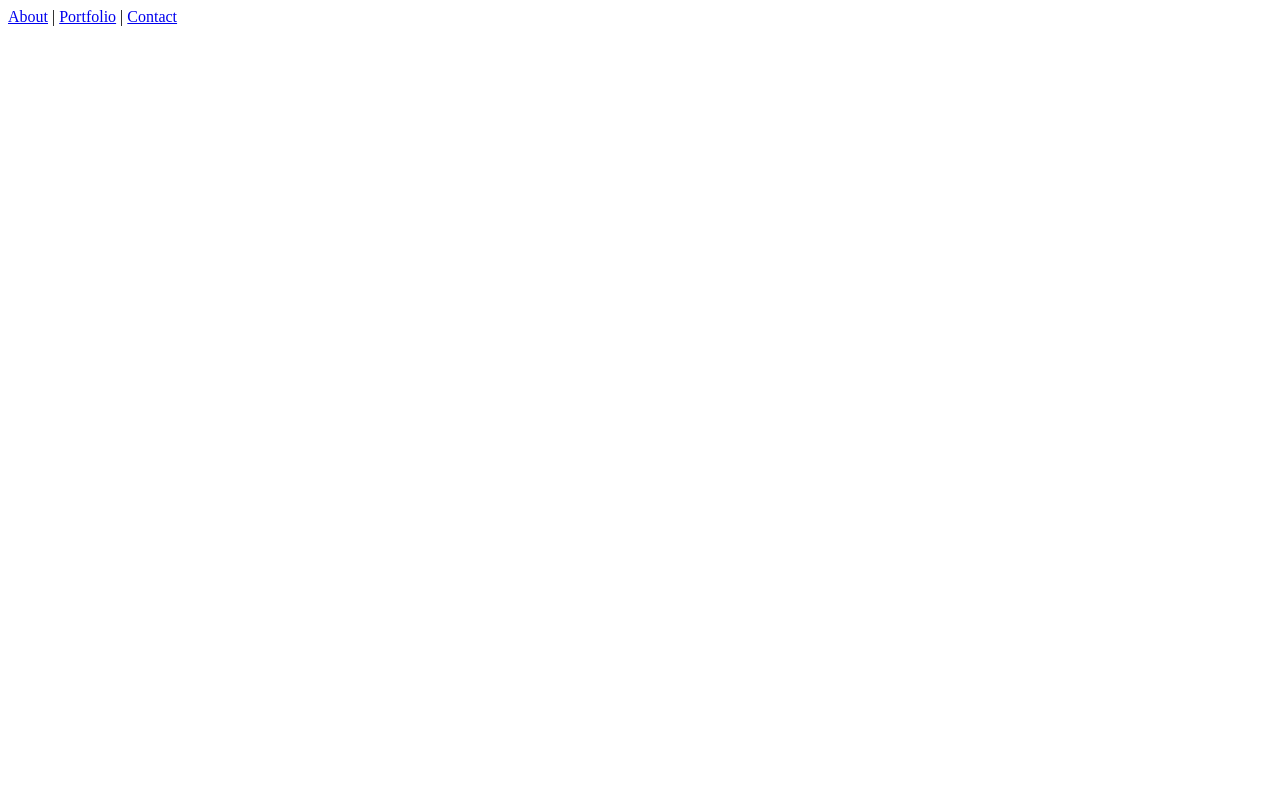
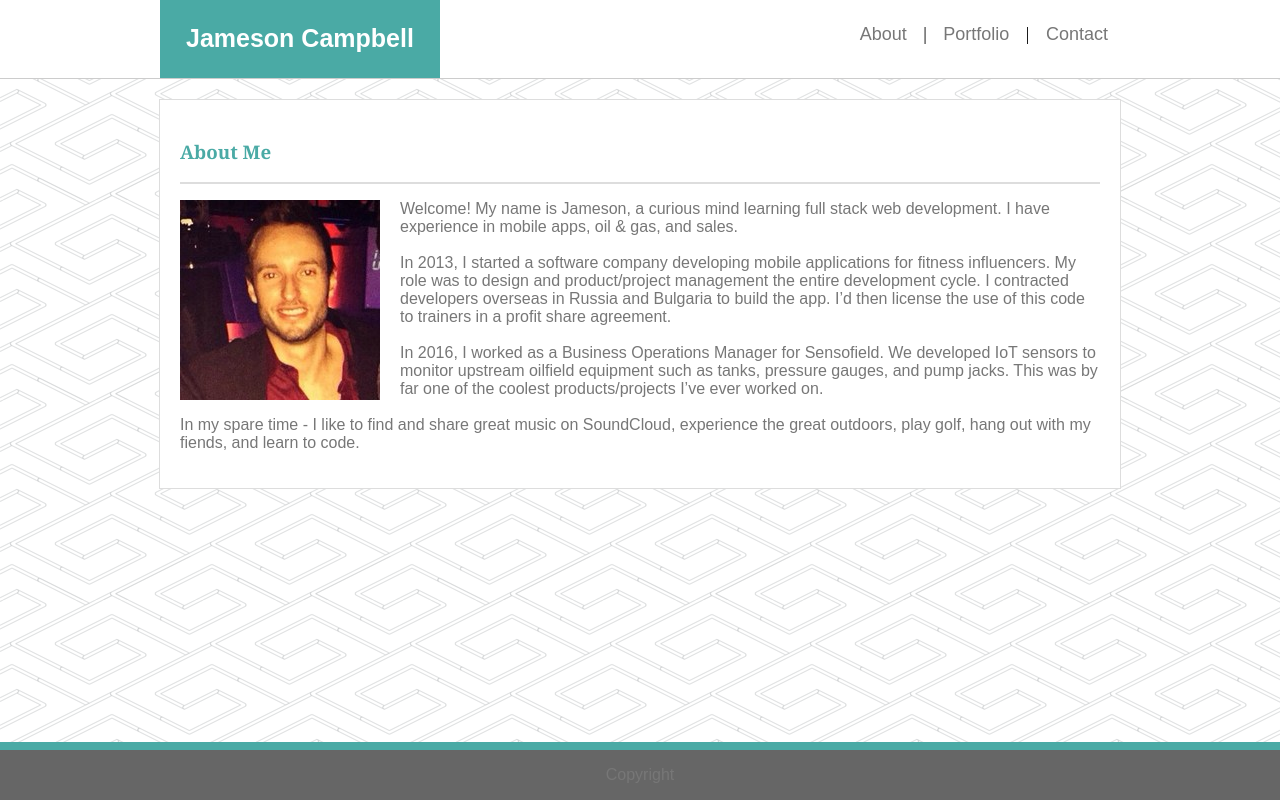
Before and after one commit to JamesonC/Basic-Portfolio, a plain HTML site: page index.html in a window 1280 px wide. Drawn offline with Linux system fonts and the light colour scheme; files that its build step writes are made by us from their sources.

Commit message:
About Me Page

```diff
--- a/assets/css/style.css
+++ b/assets/css/style.css
@@ -1,3 +1,83 @@
-nav {
-    display: inline-block;
+body {
+    margin: 0px;
+    background-image: url(../images/pipes.png);
 }
+
+h1 {
+    color: #4aaaa5;
+    font-family: 'Georgia', Times, Times New Roman, serif;
+}
+
+p {
+    color: #777777;
+    font-family: 'Arial', 'Helvetica Neue', Helvetica, sans-serif;
+}
+
+.header {
+    background-color: #ffffff;
+    height: 20px;
+    padding: 34px;
+    font-size: 18px;
+    margin-top: -10px;
+    border-bottom: 1px solid #cccccc;
+}
+
+.head-content {
+    margin: auto;
+    max-width:960px;
+}
+
+#logo {
+    background:#4aaaa5;
+    padding: 26px;
+    font-size: 25px;
+    font-weight: bold;
+    color: white;
+}
+
+  /* Style the header links */
+  .header a {
+    padding: 12px;
+    color:#777777;
+    text-decoration: none;
+    font-family: 'Arial', 'Helvetica Neue', Helvetica, sans-serif;
+  }
+
+  /* Float the link section to the right */
+  .header-right {
+    float: right;
+  }
+
+hr {
+    border: 1px solid #dddddd;
+}
+
+img {
+    float: left;
+    padding-right: 20px;
+}
+
+.container {
+    max-width:960px;
+    margin: 0 auto;
+    border: 1px solid #dddddd;
+    margin-top: 20px;
+    background-color: #ffffff;
+}
+
+
+.main-bio {
+    margin:20px;
+    overflow: auto;
+}
+
+footer {
+    position: fixed;
+    left: 0;
+    bottom: 0;
+    width: 100%;
+    background-color: #666666;
+    color: white;
+    text-align: center;
+    border-top: 8px solid #4aaaa5;
+}
--- a/index.html
+++ b/index.html
@@ -1,5 +1,6 @@
 <!DOCTYPE html>
 <html>
+
 <head>
 
     <title>My Portfolio</title>
@@ -7,25 +8,52 @@
     <meta charset="utf-8">
     <meta name="viewport" content="width=device-width, initial-scale=1">
     <!-- Link to external stylesheet -->
-    <link rel="stylesheet" type="text/css" href="assets/style.css">
+    <link rel="stylesheet" type="text/css" href="assets/css/style.css">
     <!-- Link to favicon -->
     <link rel="icon" type="image/png" href="imgs/favicon.png">
 
 </head>
 
-<nav>
-    <div>
-        <a href="#">About</a>  |
-        <a href="#">Portfolio</a>  |
-        <a href="#">Contact</a>
-    </div>
-</nav>
+<body>
+    <nav>
+        <div class="header">
+            <div class="head-content">
+                <a href="#default" id="logo">Jameson Campbell</a>
+                <div class="header-right">
+                    <a href="#">About</a> |
+                    <a href="#">Portfolio</a> |
+                    <a href="#">Contact</a>
+                </div>
+            </div>
+        </div>
+    </nav>
 
-<body>
+    <section class="container">
+        <article class="main-bio">
+            <h1>About Me</h1>
+            <hr>
+            <p><img src="assets/images/profile_image.jpeg" alt="Profile Image" />
+                Welcome! My name is Jameson, a curious mind learning full stack web development. I have experience in
+                mobile apps, oil & gas, and sales.<br><br>
 
+                In 2013, I started a software company developing mobile applications for fitness influencers. My role
+                was to design and product/project management the entire development cycle. I contracted developers
+                overseas in Russia and Bulgaria to build the app. I’d then license the use of this code to trainers in a
+                profit share agreement.<br><br>
+
+                In 2016, I worked as a Business Operations Manager for Sensofield. We developed IoT sensors to monitor
+                upstream oilfield equipment such as tanks, pressure gauges, and pump jacks. This was by far one of the
+                coolest products/projects I’ve ever worked on.<br><br>
+
+                In my spare time - I like to find and share great music on SoundCloud, experience the great outdoors,
+                play golf, hang out with my fiends, and learn to code.
+            </p>
+        </article>
+    </section>
 </body>
 
 <footer>
+    <p>Copyright</p>
 </footer>
 
 </html>
```
Also changed, not shown: assets/images/pipes.png (added), assets/images/profile_image.jpeg (added), 3 other files.
